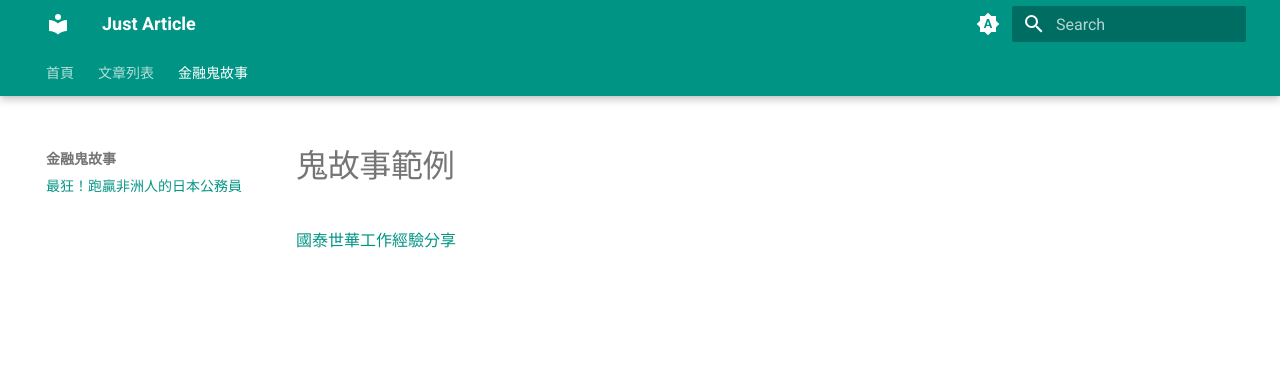
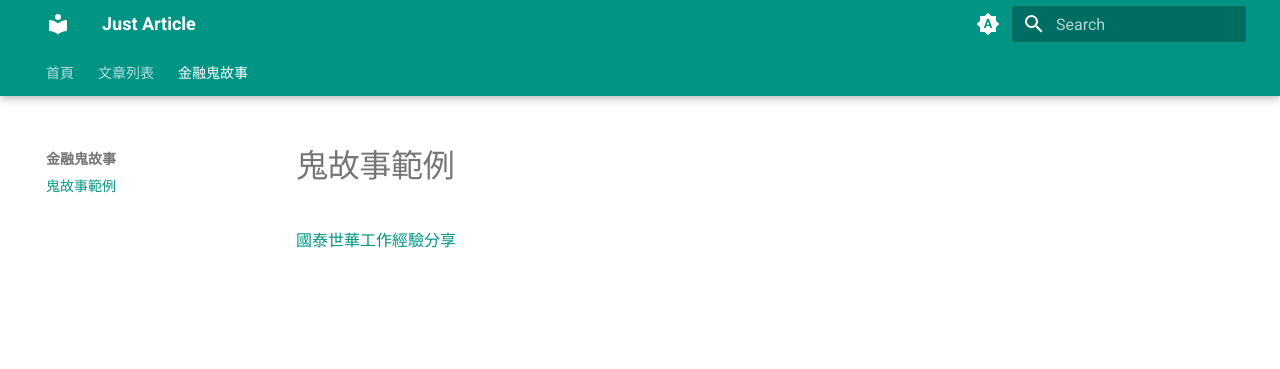
Before and after one commit to whiltseymour/ramens.io, an MkDocs documentation site: the page built from docs/20230703121901.md, in a window 1280 px wide. Shown: the top 369 px of the page. Built offline with MkDocs 1.6.1 and Material for MkDocs 9.7.7, drawn with Linux system fonts in a browser that asks for light colours.

Commit message:
change title in aside

```diff
--- a/mkdocs.yml
+++ b/mkdocs.yml
@@ -38,7 +38,7 @@ nav:
         - The surface of the sun is close to 6000 degrees, and it has heated the Earth, so why is space at absolute zero?: 2023053906480.md
         - 最狂！跑贏非洲人的日本公務員: 20230601113201.md
     - 金融鬼故事:
-        - 最狂！跑贏非洲人的日本公務員: 20230703121901.md
+        - 鬼故事範例: 20230703121901.md
 
 markdown_extensions:
   - attr_list
```
